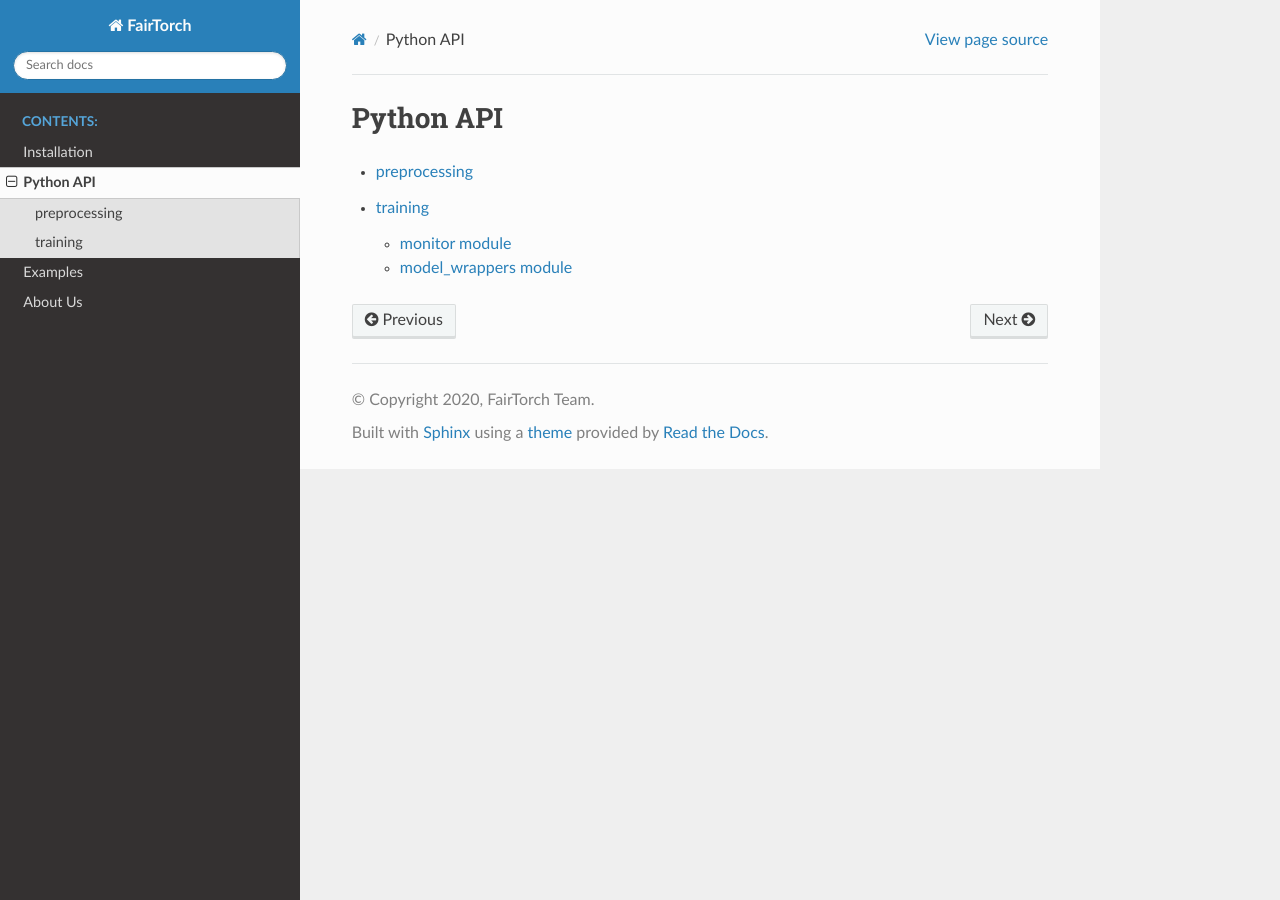
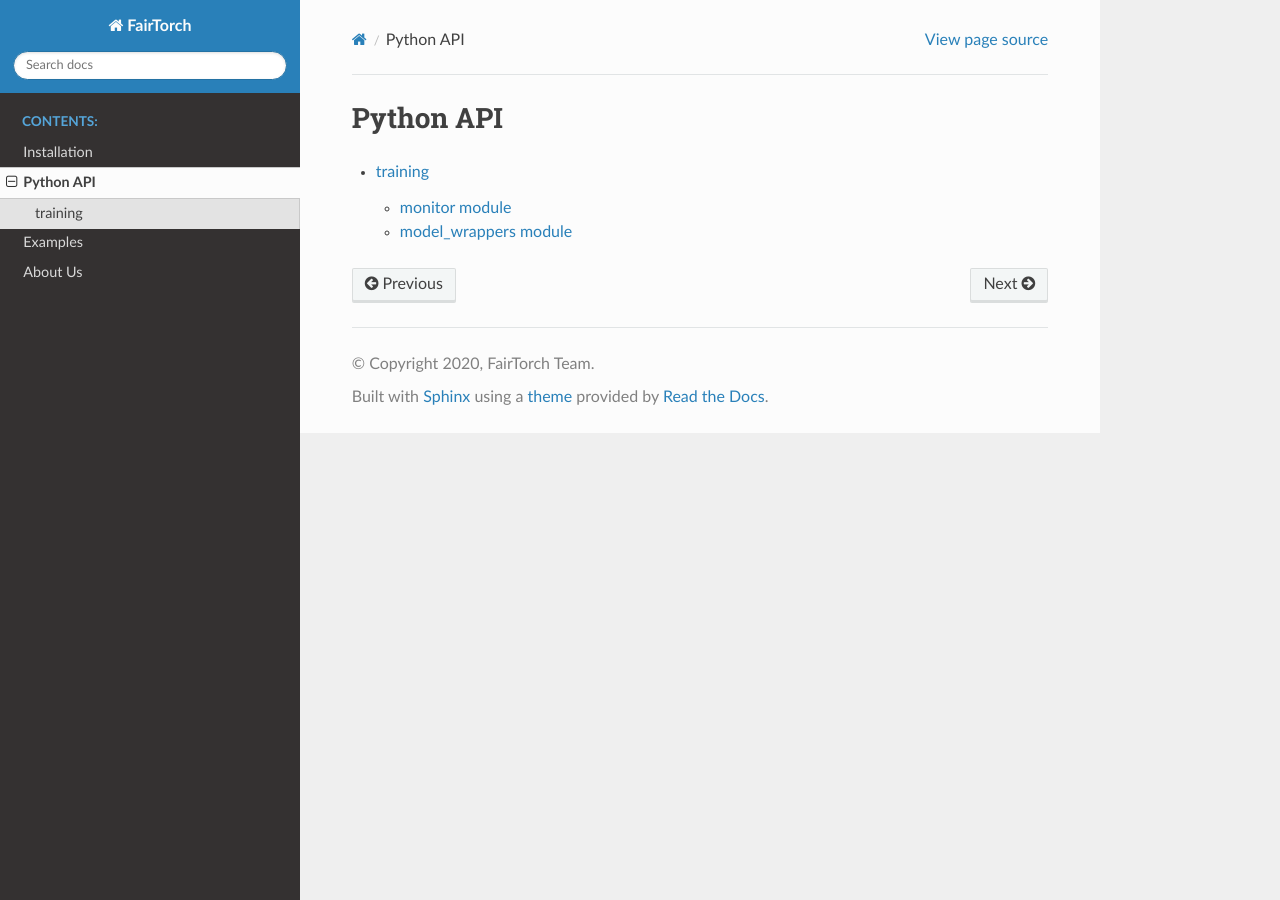
Before and after one commit to FairTorch/FairTorch, a Sphinx documentation site: the page built from docs/src/modules.rst, in a window 1280 px wide. Built offline with Sphinx 7.4.7 and the Read the Docs theme 2.0.0, drawn with Linux system fonts in a browser that asks for light colours.

Commit message:
updated docs

```diff
--- a/docs/src/modules.rst
+++ b/docs/src/modules.rst
@@ -4,5 +4,4 @@ Python API
 .. toctree::
    :maxdepth: 4
 
-   preprocessing/modules
    training/modules
--- a/docs/src/preprocessing/modules.rst
+++ /dev/null
@@ -1,5 +0,0 @@
-preprocessing
-=============
-
-.. toctree::
-   :maxdepth: 4
```
Also changed, not shown: 6 other files.
